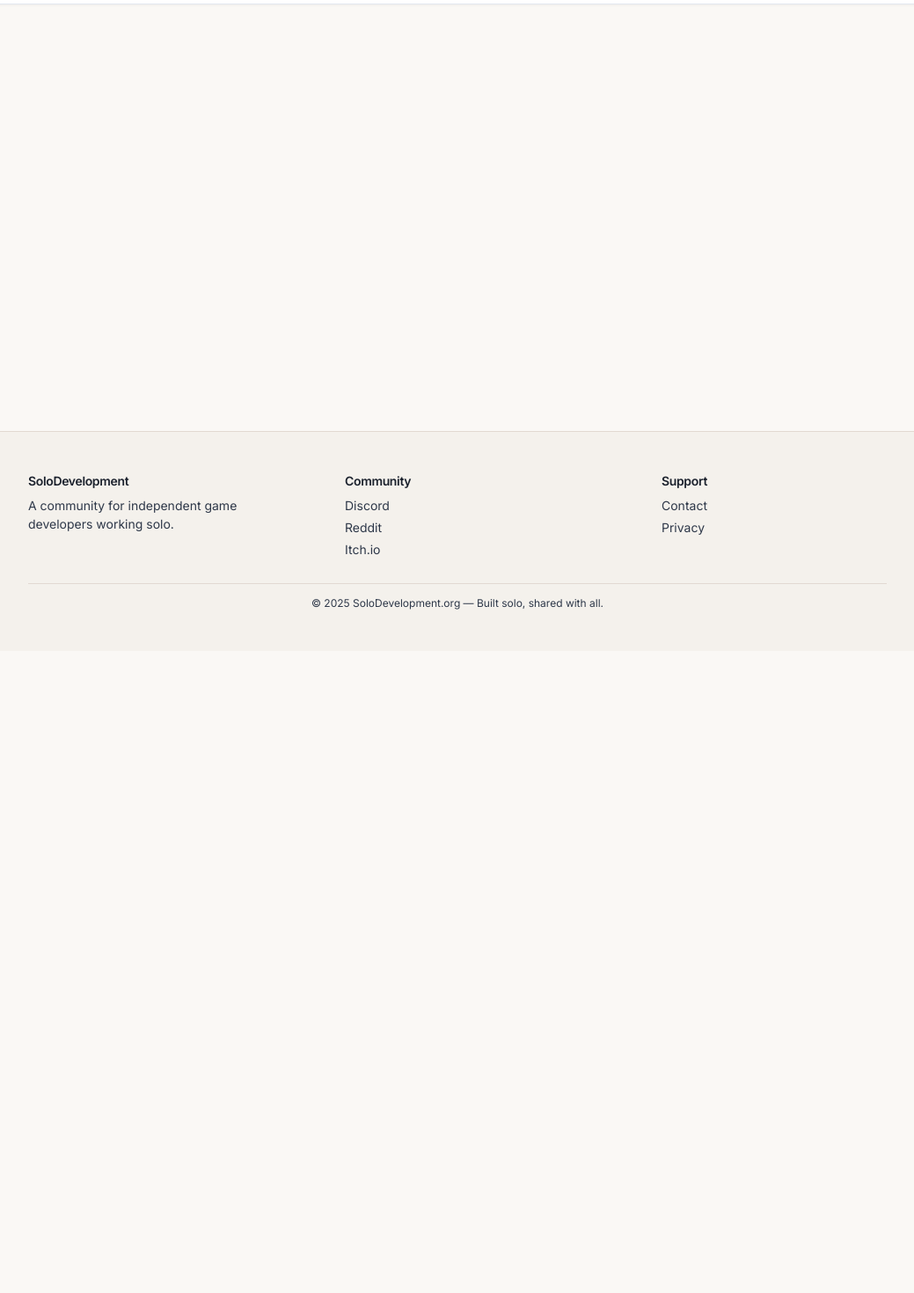
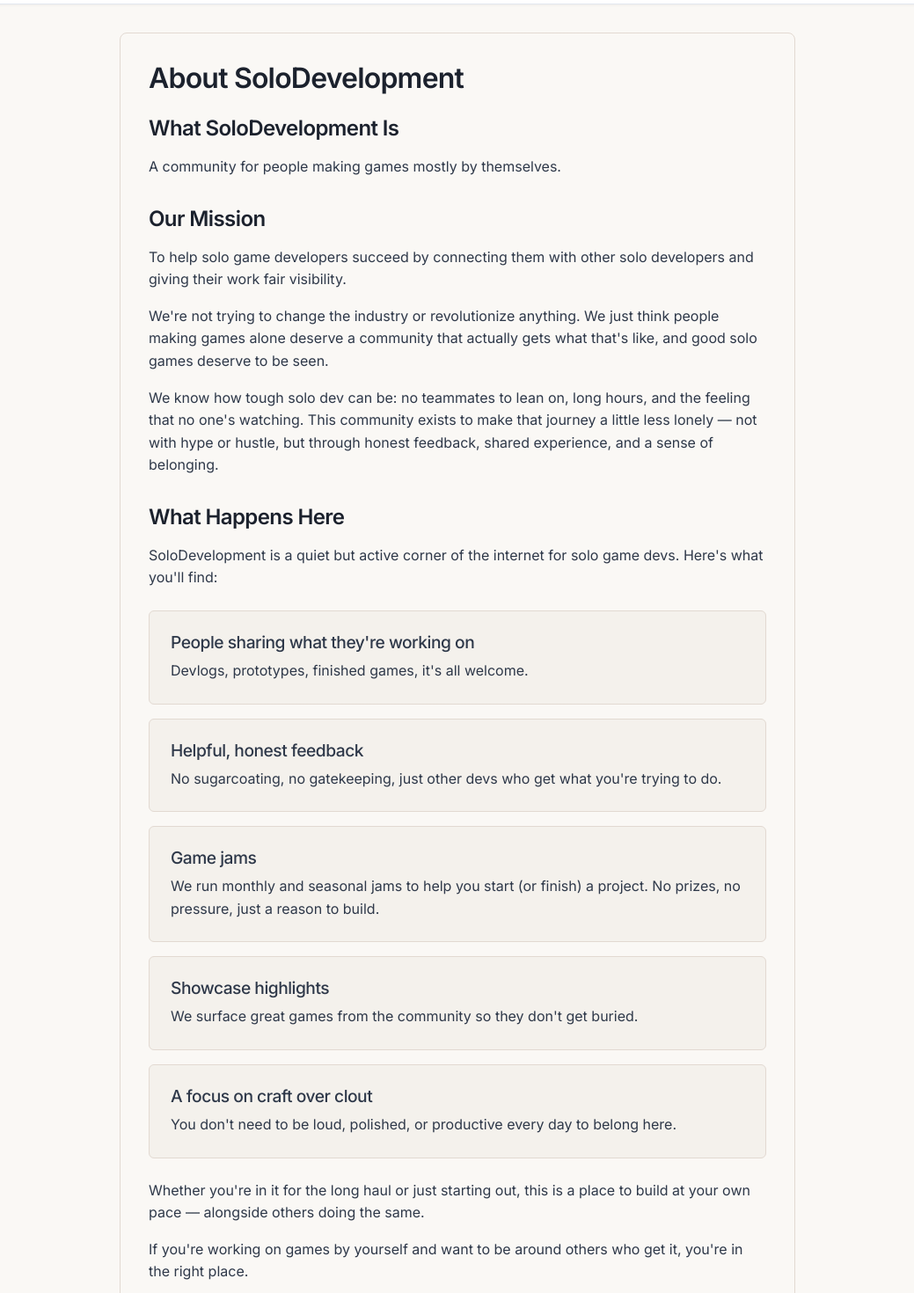
Before and after one commit to CharlesKleeven/solodevelopment, a React (Create React App) app in the folder client/: page /about in a window 1280 px wide. Shown: the part 60-1530 px from the top of the page at 88% size, without its empty margins (120-1159 px from the left). Before the commit the page ends 800 px from the top, so only its background shows below. Built offline with nearby package versions, Linux system fonts and the light colour scheme; no server answers.

Commit message:
Added about

```diff
--- a/client/src/App.tsx
+++ b/client/src/App.tsx
@@ -16,6 +16,7 @@ import Resources from './pages/Resources';
 import Support from './pages/Support';
 import Privacy from './pages/Privacy';
 import Profile from './pages/Profile';
+import About from './pages/About';
 
 // Components
 import Navbar from './components/Navbar';
@@ -45,6 +46,7 @@ function AppContent() {
             <Route path="/support" element={<Support />} />
             <Route path="/privacy" element={<Privacy />} />
             <Route path="/profile" element={<Profile />} />
+            <Route path="/about" element={<About />} />
           </Routes>
         </main>
       )}
--- a/client/src/components/Footer.tsx
+++ b/client/src/components/Footer.tsx
@@ -41,6 +41,7 @@ const Footer: React.FC = () => {
           <div className="footer-column">
             <h4>Support</h4>
             <ul>
+              <li><a className="footer-link" href="/about">About</a></li>
               <li><a className="footer-link" href="/support">Contact</a></li>
               <li><a className="footer-link" href="/privacy">Privacy</a></li>
             </ul>
--- /dev/null
+++ b/client/src/pages/About.tsx
@@ -0,0 +1,83 @@
+import React from 'react';
+import './about.css';
+
+const About: React.FC = () => {
+  return (
+    <div className="page-container">
+      <div className="page-content">
+        <h1>About SoloDevelopment</h1>
+
+        <section className="page-section">
+          <h2>What SoloDevelopment Is</h2>
+          <p>A community for people making games mostly by themselves.</p>
+        </section>
+
+        <section className="page-section">
+          <h2>Our Mission</h2>
+          <p>
+            To help solo game developers succeed by connecting them with other solo developers
+            and giving their work fair visibility.
+          </p>
+          <p>
+            We're not trying to change the industry or revolutionize anything. We just think
+            people making games alone deserve a community that actually gets what that's like,
+            and good solo games deserve to be seen.
+          </p>
+          <p>
+            We know how tough solo dev can be: no teammates to lean on, long hours, and the
+            feeling that no one's watching. This community exists to make that journey a little
+            less lonely — not with hype or hustle, but through honest feedback, shared experience,
+            and a sense of belonging.
+          </p>
+        </section>
+
+        <section className="page-section">
+          <h2>What Happens Here</h2>
+          <p>
+            SoloDevelopment is a quiet but active corner of the internet for solo game devs.
+            Here's what you'll find:
+          </p>
+
+          <div className="feature-list">
+            <div className="feature-item">
+              <h3>People sharing what they're working on</h3>
+              <p>Devlogs, prototypes, finished games, it's all welcome.</p>
+            </div>
+
+            <div className="feature-item">
+              <h3>Helpful, honest feedback</h3>
+              <p>No sugarcoating, no gatekeeping, just other devs who get what you're trying to do.</p>
+            </div>
+
+            <div className="feature-item">
+              <h3>Game jams</h3>
+              <p>We run monthly and seasonal jams to help you start (or finish) a project. No prizes, no pressure, just a reason to build.</p>
+            </div>
+
+            <div className="feature-item">
+              <h3>Showcase highlights</h3>
+              <p>We surface great games from the community so they don't get buried.</p>
+            </div>
+
+            <div className="feature-item">
+              <h3>A focus on craft over clout</h3>
+              <p>You don't need to be loud, polished, or productive every day to belong here.</p>
+            </div>
+          </div>
+
+          <p>
+            Whether you're in it for the long haul or just starting out, this is a place to
+            build at your own pace — alongside others doing the same.
+          </p>
+
+          <p>
+            If you're working on games by yourself and want to be around others who get it,
+            you're in the right place.
+          </p>
+        </section>
+      </div>
+    </div>
+  );
+};
+
+export default About;
--- /dev/null
+++ b/client/src/pages/about.css
@@ -0,0 +1,77 @@
+.page-container {
+    max-width: 800px;
+    margin: 0 auto;
+    padding: 2rem 1rem;
+    min-height: calc(100vh - 200px);
+}
+
+.page-content {
+    background: var(--card-bg);
+    border: 1px solid var(--border-subtle);
+    border-radius: 8px;
+    padding: 2rem;
+}
+
+.page-content h1 {
+    color: var(--text-primary);
+    font-size: 2rem;
+    margin-bottom: 1.5rem;
+    font-weight: 600;
+}
+
+.page-section {
+    margin-bottom: 2rem;
+}
+
+.page-section:last-child {
+    margin-bottom: 0;
+}
+
+.page-section h2 {
+    color: var(--text-primary);
+    font-size: 1.5rem;
+    margin-bottom: 1rem;
+    font-weight: 600;
+}
+
+.page-section h3 {
+    color: var(--text-primary);
+    font-size: 1.2rem;
+    margin-bottom: 0.5rem;
+    font-weight: 500;
+}
+
+.page-section p {
+    color: var(--text-secondary);
+    line-height: 1.6;
+    margin-bottom: 1rem;
+}
+
+.page-section p:last-child {
+    margin-bottom: 0;
+}
+
+.feature-list {
+    margin: 1.5rem 0;
+}
+
+.feature-item {
+    background: var(--bg-secondary);
+    border: 1px solid var(--border-subtle);
+    border-radius: 6px;
+    padding: 1.5rem;
+    margin-bottom: 1rem;
+}
+
+.feature-item:last-child {
+    margin-bottom: 0;
+}
+
+.feature-item h3 {
+    color: var(--accent-primary);
+    margin-bottom: 0.5rem;
+}
+
+.feature-item p {
+    margin-bottom: 0;
+}
```
